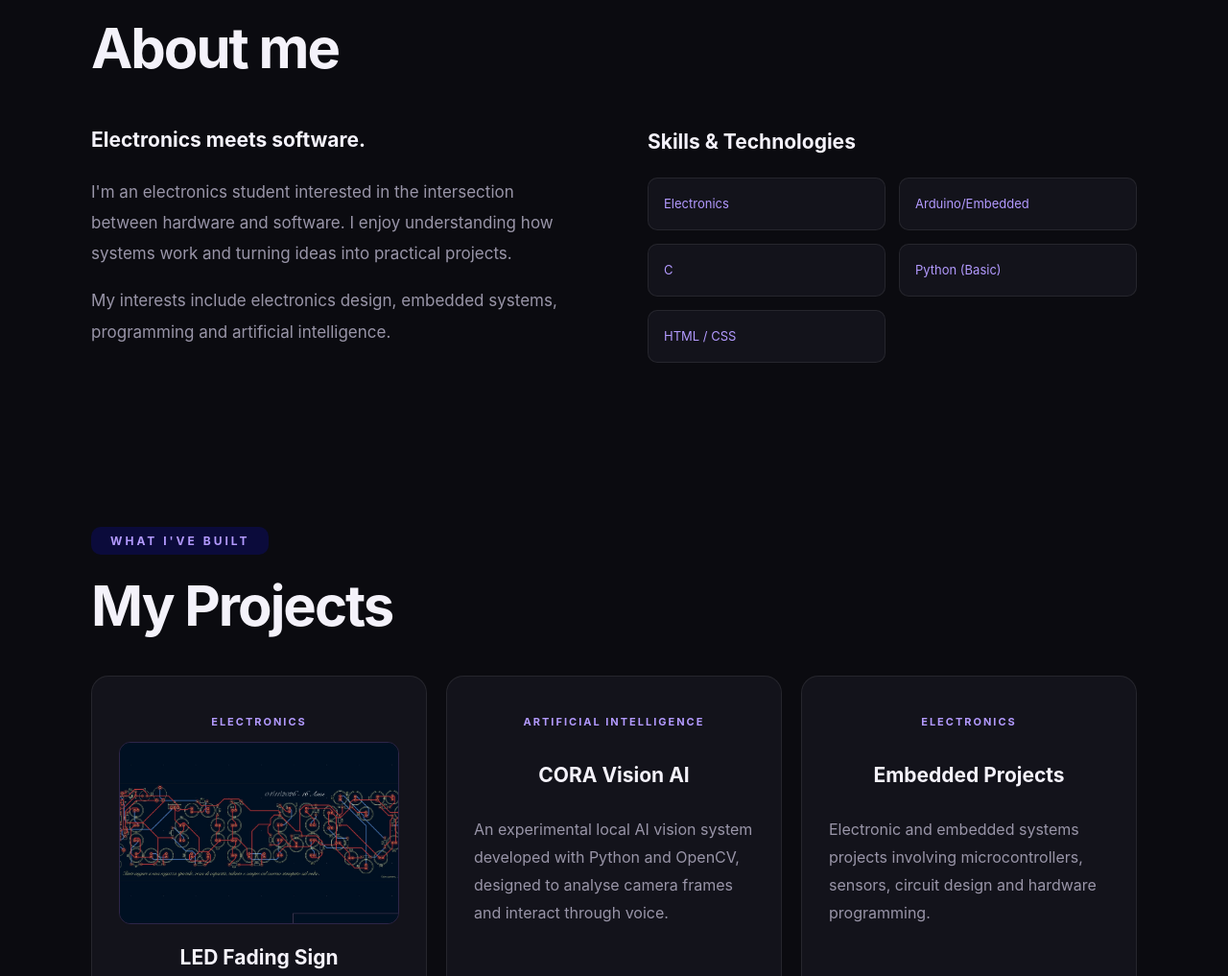
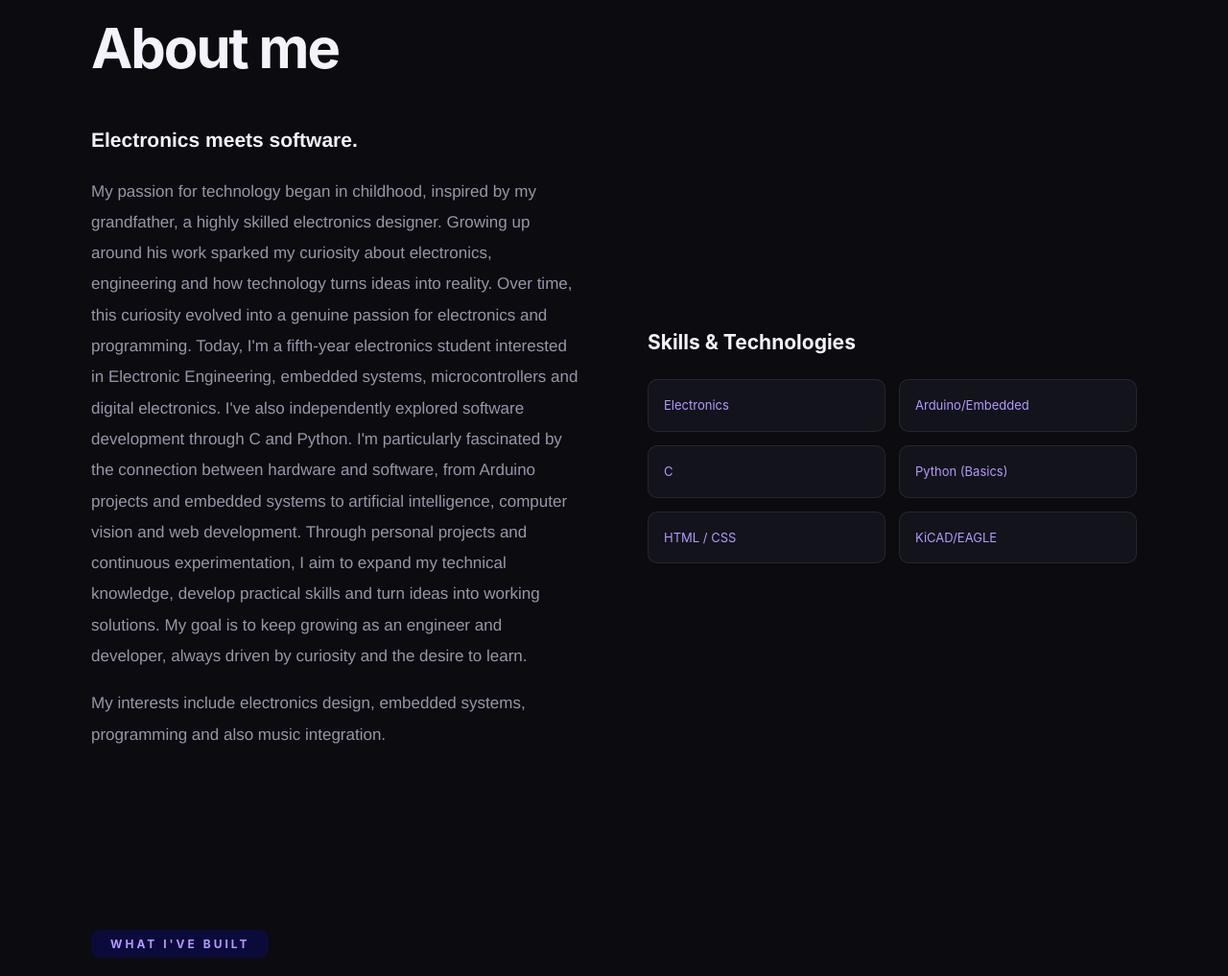
Before and after one commit to teo-ardxsiaco/matteo-magistrelli.github.io, a plain HTML site: page index.html in a window 1280 px wide. Shown: the part 952-1969 px from the top of the page at 96% size. Drawn offline with Linux system fonts and the light colour scheme.

Commit message:
small changes

```diff
--- a/index.html
+++ b/index.html
@@ -84,17 +84,27 @@
 
                     <h3>Electronics meets software.</h3>
 
-                    <p>
-                        I'm an electronics student interested in the
-                        intersection between hardware and software.
-                        I enjoy understanding how systems work and
-                        turning ideas into practical projects.
+                    <p class="about-text">
+                        My passion for technology began in childhood, inspired by my grandfather, a highly skilled
+                        electronics designer. Growing up around his work sparked my curiosity about electronics,
+                        engineering and how technology turns ideas into reality.
+
+                        Over time, this curiosity evolved into a genuine passion for electronics and programming. Today,
+                        I'm a fifth-year electronics student interested in Electronic Engineering, embedded systems,
+                        microcontrollers and digital electronics. I've also independently explored software development
+                        through C and Python.
+
+                        I'm particularly fascinated by the connection between hardware and software, from Arduino
+                        projects and embedded systems to artificial intelligence, computer vision and web development.
+
+                        Through personal projects and continuous experimentation, I aim to expand my technical
+                        knowledge, develop practical skills and turn ideas into working solutions. My goal is to keep
+                        growing as an engineer and developer, always driven by curiosity and the desire to learn.
                     </p>
 
                     <p>
                         My interests include electronics design,
-                        embedded systems, programming and artificial
-                        intelligence.
+                        embedded systems, programming and also music integration.
                     </p>
 
                 </div>
@@ -107,8 +117,9 @@
                         <span>Electronics</span>
                         <span>Arduino/Embedded</span>
                         <span>C</span>
-                        <span>Python (Basic)</span>
+                        <span>Python (Basics)</span>
                         <span>HTML / CSS</span>
+                        <span>KiCAD/EAGLE</span>
                     </div>
 
                 </div>
@@ -257,6 +268,10 @@
                     GitHub
                 </a>
 
+                <a href="https://www.instagram.com/ardxsiaco/" target="_blank" rel="noopener noreferrer">
+                    Instagram
+                </a>
+
             </div>
 
         </section>
--- a/style.css
+++ b/style.css
@@ -210,6 +210,11 @@ h3 {
     color: var(--muted);
     font-size: 17px;
     line-height: 1.9;
+}
+
+.about-text {
+    font-family: 'Franklin Gothic Medium', 'Arial Narrow', Arial, sans-serif
+
 }
 
 .skills-grid {
```
